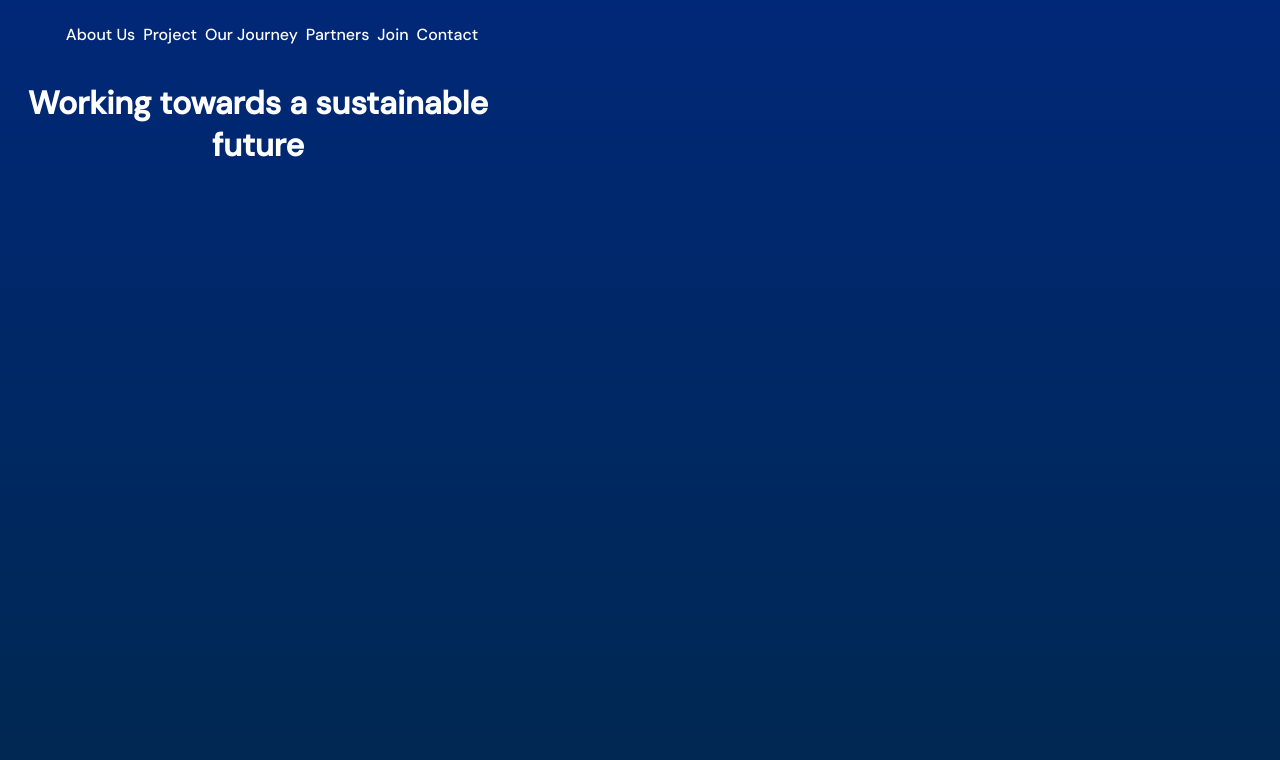
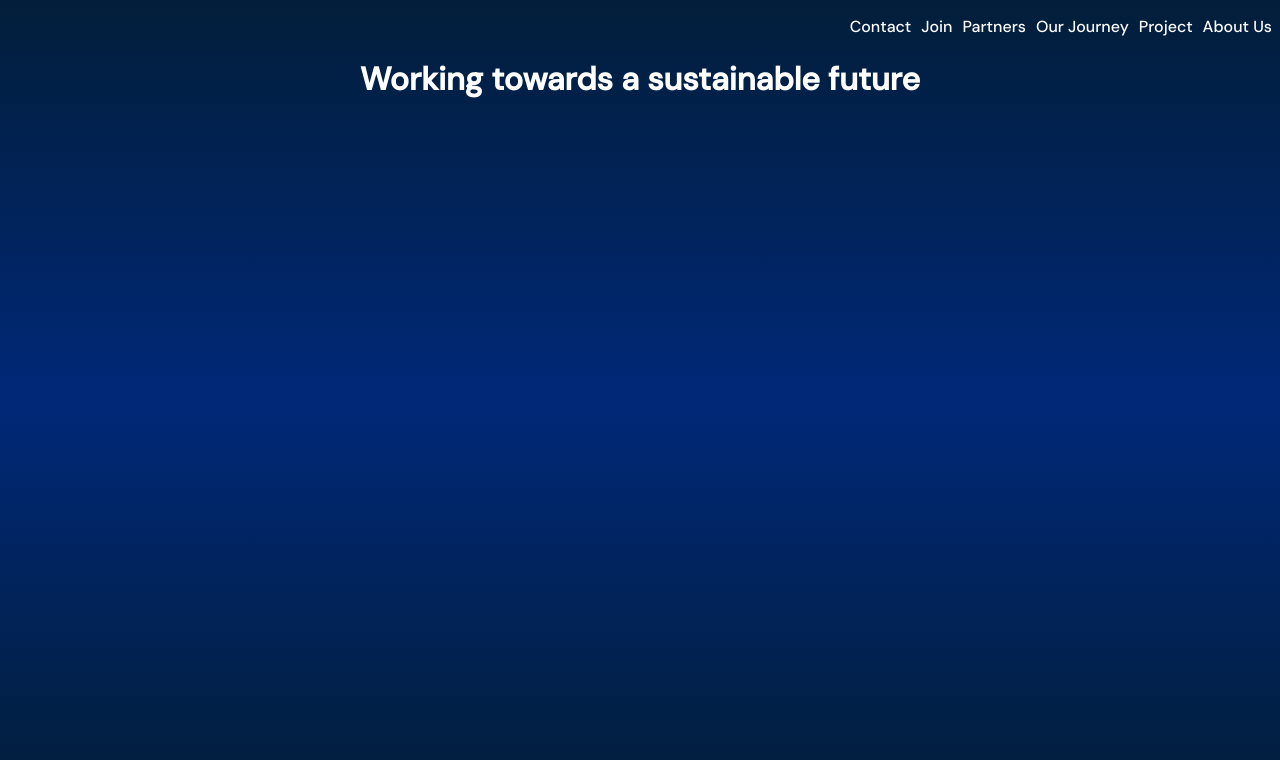
Before and after one commit to aeroteameindhoven/website, a Gatsby site: page / in a window 1280 px wide. Built offline with nearby package versions, Linux system fonts and the light colour scheme; Gatsby itself is replaced by a stand-in of ours.

Commit message:
flexbox for navbar

```diff
--- a/src/pages/index.module.scss
+++ b/src/pages/index.module.scss
@@ -1,25 +1,28 @@
 @import "../styling/main.scss";
 @import url('https://fonts.googleapis.com/css2?family=DM+Sans:wght@500&display=swap');
 
+// Background of website
 body{
-    //background: $primary-blue;
     min-height: 100%;
-    background: linear-gradient($primary-blue,#002850)fixed;
+    background: linear-gradient(#021e3a,$primary-blue,#021e3a,)fixed;
 }
 
+// Header page
 .header {
-    max-width: 500px;
+    max-width: 1500px;
     font-family: 'DM Sans', sans-serif;
     text-align: center;
     color: $primary-white;
 }
 
+
 .nav{
-    display:inline-block;
-    margin-right: 4px;
+    display: flex;
+    flex-direction: row-reverse;
+    justify-content: flex-start;
+    gap: 10px;
     list-style-type: none;
     text-decoration: none;
-    text-align: right;
     font-family: 'DM Sans', sans-serif;
     color: $primary-white;
 }
```
